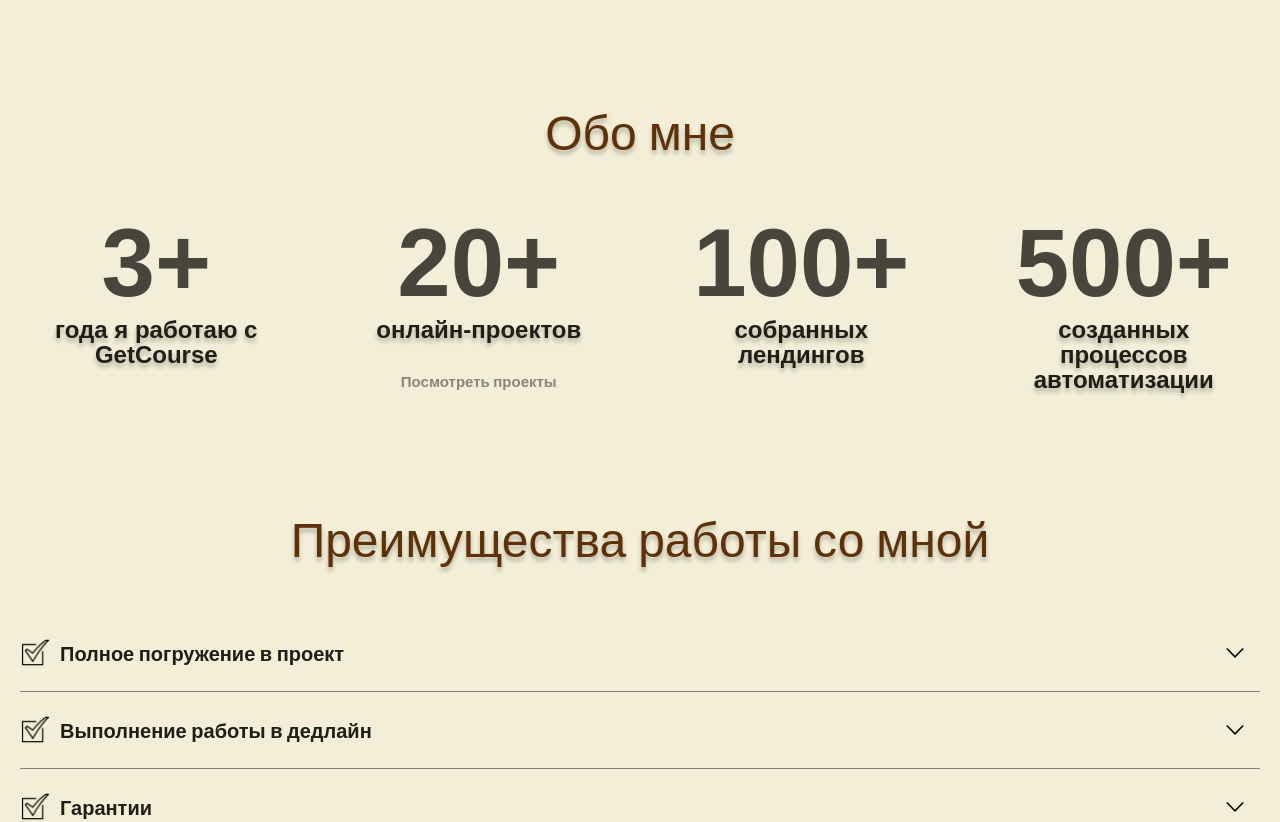
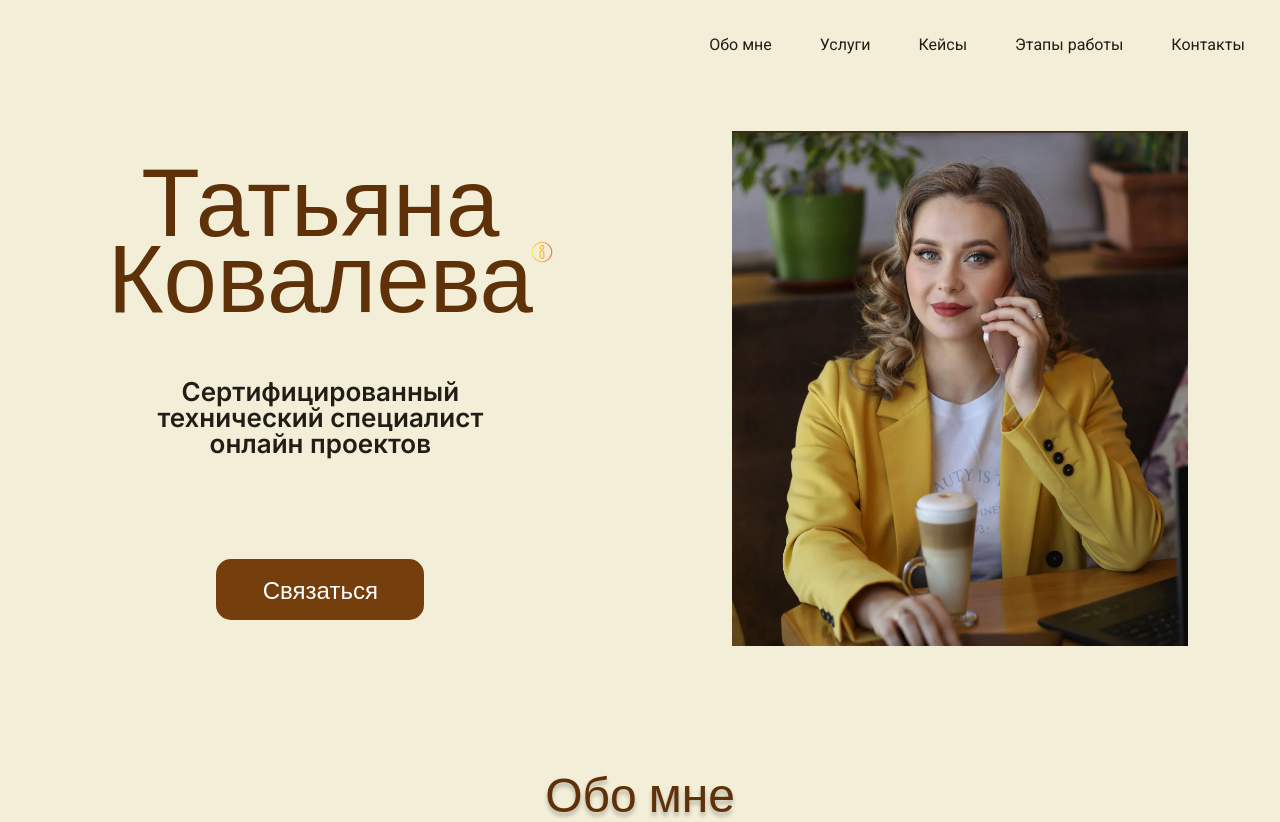
Before and after one commit to liliya-freckle/TatianaKovalevaProject, a React (Vite) app: page /TatianaKovalevaProject/aboutme in a window 1280 px wide. Shown: the top 822 px of the page. Built offline with nearby package versions, Linux system fonts and the light colour scheme; a web font is replaced by a local one.

Commit message:
added burger

```diff
--- a/src/App.jsx
+++ b/src/App.jsx
@@ -1,30 +1,27 @@
 import './App.css';
 import './styles/global.scss';
-import { BrowserRouter, Routes, Route } from 'react-router-dom';
-
+// import { BrowserRouter, Routes, Route } from 'react-router-dom';
+import NavigationBar from './components/Page1/NavigationBar'
+import Banner from './components/Page1/Banner'
 import Services from './components/Page3/Services';
 import AboutMe from './components/Page2/AboutMe';
 import JobStages from './components/Page5/JobStages';
 import Contacts from './components/Page6/Contacts';
 import CasesMainPage from './components/Page4/CasesMainPage';
-import MainPage from './components/Page1/MainPage';
+// import MainPage from './components/Page1/MainPage';
 
 function App() {
 
   return (
-
-    <BrowserRouter basename="/TatianaKovalevaProject">
-      <div className="App">
-        <Routes>
-          <Route path="/" element={<MainPage/>}/>
-          <Route path="/aboutme" element={<AboutMe/>}/>
-          <Route path='/services' element={<Services/>}/>
-          <Route path="/cases" element={<CasesMainPage/>}/>
-          <Route path="/jobstages" element={<JobStages/>}/>
-          <Route path="/contacts" element={<Contacts/>}/>
-        </Routes>
-      </div>
-    </BrowserRouter>
+    <>
+      <NavigationBar/>
+      <Banner />
+      <AboutMe id='aboutme' />
+      <Services id='services' />
+      <CasesMainPage id='cases' />
+      <JobStages id='jobstages' />
+      <Contacts id='contacts' />
+    </>
   )
 }
 
--- a/src/components/Page1/MainPage.jsx
+++ b/src/components/Page1/MainPage.jsx
@@ -1,23 +1,23 @@
-import Services from '../Page3/Services'
-import AboutMe from '../Page2/AboutMe'
-import CasesMainPage from '../Page4/CasesMainPage'
-import JobStages from '../Page5/JobStages'
-import Contacts from '../Page6/Contacts'
-import Banner from './Banner'
-import NavigationBar from './NavigationBar'
+// import Services from '../Page3/Services'
+// import AboutMe from '../Page2/AboutMe'
+// import CasesMainPage from '../Page4/CasesMainPage'
+// import JobStages from '../Page5/JobStages'
+// import Contacts from '../Page6/Contacts'
+// import Banner from './Banner'
+// import NavigationBar from './NavigationBar'
 
-const MainPage = () => {
-  return (
-    <>
-      <NavigationBar/>
-      <Banner />
-      <AboutMe id='aboutme' />
-      <Services id='services' />
-      <CasesMainPage id='cases' />
-      <JobStages id='jobstages' />
-      <Contacts id='contacts' />
-    </>
-  )
-}
+// const MainPage = () => {
+//   return (
+//     <>
+//       <NavigationBar/>
+//       <Banner />
+//       <AboutMe id='aboutme' />
+//       <Services id='services' />
+//       <CasesMainPage id='cases' />
+//       <JobStages id='jobstages' />
+//       <Contacts id='contacts' />
+//     </>
+//   )
+// }
 
-export default MainPage
+// export default MainPage
--- a/src/components/Page1/NavigationBar.jsx
+++ b/src/components/Page1/NavigationBar.jsx
@@ -1,14 +1,50 @@
 import './NavigationBar.scss'
+import React, { useState } from 'react';
+
 
 const NavigationBar = () => {
+    const [isMenuOpen, setIsMenuOpen] = useState(false);
+
+  const scrollToWithOffset = (id) => {
+    const element = document.getElementById(id);
+    if (element) {
+      const offset = 150;
+      const bodyRect = document.body.getBoundingClientRect().top;
+      const elementRect = element.getBoundingClientRect().top;
+      const elementPosition = elementRect - bodyRect;
+      const offsetPosition = elementPosition - offset;
+
+      window.scrollTo({
+        top: offsetPosition,
+        behavior: 'smooth'
+      });
+      setIsMenuOpen(false);
+    }
+  };
+  const handleNavClick = () => {
+        setIsMenuOpen(false);
+    };
   return (
-    <nav>
-      <a href="#aboutme">Обо мне</a>
-      <a href="#services">Услуги</a>
-      <a href="#cases">Кейсы</a>
-      <a href="#jobstages">Этапы работы</a>
-      <a href="#contacts">Контакты</a>
+    <>
+    <div
+        className={`burger-icon ${isMenuOpen ? 'open' : ''}`}
+        onClick={() => setIsMenuOpen(!isMenuOpen)}
+      >
+        <span></span>
+        <span></span>
+        <span></span>
+      </div>
+    <nav className={`nav-links ${isMenuOpen ? 'active' : ''}`}>
+      <a href="#aboutme" onClick={handleNavClick}>Обо мне</a>
+      <a href="#services" onClick={handleNavClick}>Услуги</a>
+      <a href="#cases" onClick={(e) => {
+              e.preventDefault();
+              scrollToWithOffset('cases');
+            }}>Кейсы</a>
+      <a href="#jobstages" onClick={handleNavClick}>Этапы работы</a>
+      <a href="#contacts" onClick={handleNavClick}>Контакты</a>
     </nav>
+    </>
   )
 }
 
--- a/src/components/Page1/NavigationBar.scss
+++ b/src/components/Page1/NavigationBar.scss
@@ -1,7 +1,41 @@
 @use './../../styles/variables' as *;
 
+.burger-icon {
+  display: none;
+  flex-direction: column;
+  justify-content: space-around;
+  width: 30px;
+  height: 24px;
+  cursor: pointer;
+  position: relative;
+	padding: 1.5rem;
+  z-index: 1001;
+  @media (max-width: 1000px) {
+    display: flex;
+		position: fixed;
+}
+  span {
+    display: block;
+    width: 100%;
+    height: 3px;
+    background: #000;
+    transition: all 0.8s ease;
+  }
 
-nav{
+  &.open {
+    span:nth-child(1) {
+      transform: rotate(45deg) translate(5px, 5px);
+    }
+    span:nth-child(2) {
+      opacity: 0;
+    }
+    span:nth-child(3) {
+      transform: rotate(-45deg) translate(7px, -7px);
+    }
+  }
+}
+
+.nav-links{
 	position: sticky;
 	margin-bottom: 2.6rem;
   top: 0;
@@ -13,8 +47,30 @@ nav{
 	font-family: $header-font;
 	z-index: 12;
   background-color: #f2eed7;
+
+	@media (max-width: 1000px) {
+    position: fixed;
+    top: 0;
+    left: 0;
+    width: 350px;
+    height: 400px;
+    flex-direction: column;
+    justify-content: space-between;
+    align-items: flex-end;
+		gap: 1.5rem;
+    z-index: 1000;
+    transform: translateX(-105%);
+    transition: transform 0.8s ease;
+    box-shadow: 6px 6px 0px 0px rgba(117, 62, 13, 0.2509803922);
+    &.active {
+      transform: translateX(0);
+    }
+}
 }
 a{
 	text-decoration: none;
 	color: $text-color;
+	@media (max-width: 1000px){
+		font-size: 2rem;
+	}
 }
--- a/src/components/Page3/ServiceModal.jsx
+++ b/src/components/Page3/ServiceModal.jsx
@@ -4,9 +4,9 @@ import SubModal from "./SubModal";
 import CloseButton from "../CloseButton/CloseButton";
 import styles from "./ServiceModal.module.scss";
 
-const scrollToContacts = () => {
-  document.getElementById("contacts")?.scrollIntoView({ behavior: "smooth" });
-};
+// const scrollToContacts = () => {
+//   document.getElementById("contacts")?.scrollIntoView({ behavior: "smooth" });
+// };
 
 const ServiceModal = ({ type, onClose }) => {
   const [subModal, setSubModal] = useState(null);
--- a/src/components/Page3/services.module.scss
+++ b/src/components/Page3/services.module.scss
@@ -5,8 +5,8 @@
 
 .title {
   color: #5e3109;
-  margin-bottom: 2.5rem;
-  padding-top: 2rem;
+  // margin-bottom: 2.5rem;
+  // padding-top: 2rem;
   font-weight: 400;
   font-size: 3rem;
   line-height: 4.75rem;
@@ -74,6 +74,9 @@
 }
 
 @media (max-width: 48rem) {
+  .servicesSection{
+    padding-top: 0;
+  }
   .serviceCard {
     flex: 1 1 100%;
   }
@@ -84,10 +87,12 @@
       margin-top: 1.25rem;
     }
   }
-
-  .title {
-    font-size: 1.75rem;
-  }
+.title {
+  margin-top: 0;
+}
+  // .title {
+  //   font-size: 1.75rem;
+  // }
 
   .content {
     width: 100%;
--- a/src/components/Page4/Cases/Cases.jsx
+++ b/src/components/Page4/Cases/Cases.jsx
@@ -91,7 +91,7 @@ const Cases = () => {
     setPopupData(null)
   }
   return (
-    <div
+  <div
       className={styles.cases}
       id='cases'>
       <h2>Кейсы</h2>
--- a/src/components/Page4/Cases/Cases.module.scss
+++ b/src/components/Page4/Cases/Cases.module.scss
@@ -7,19 +7,18 @@
     font-size: 2.1875rem;
     font-weight: 400;
     text-align: start;
-     @media (max-width: 43.75rem) {
-   font-size: 1.75rem;
-   line-height: 1.3;
-   padding-left: 2rem;
+    // @media (max-width: 43.75rem) {
+    //   font-size: 1.75rem;
+    //   line-height: 1.3;
+    //   padding-left: 2rem;
+    // }
   }
+  @media (max-width: 1150px) {
+    padding: 1.25rem;
   }
-  @media (max-width: 81.25rem) {
-    padding-left: 4rem;
-  }
-  @media (min-width: 81.26rem) {
-    padding-left: 6rem;
-  }
-
+  // @media (min-width: 81.26rem) {
+  //   padding-left: 6rem;
+  // }
 }
 h2 {
   color: #5e3109;
@@ -30,21 +29,21 @@ h2 {
 }
 .block {
   display: flex;
-  gap: 4rem;
+  gap: 3rem;
   max-width: 80rem;
   padding: 1rem 0;
   margin: 0 auto 4rem auto;
+  justify-content: space-around;
   img {
-    max-width: 30.625rem;
+    width: 30.625rem;
     border: 2px solid #753e0d;
     box-shadow: 6px 6px 0px 0px #753e0d40;
     object-fit: cover;
-    @media (max-width: 43.75rem) {
-   max-width:100%;
+    @media (max-width: 1000px) {
+      width: 90%;
     }
-
   }
-   @media (max-width: 62.5) {
+  @media (max-width: 1000px) {
     flex-direction: column;
     align-items: center;
   }
@@ -83,6 +82,7 @@ p {
   animation: fadeIn 1s ease forwards;
   width: 100%;
   height: 100%;
+  z-index: 1000;
   .close_img {
     position: absolute;
     top: 1.5625rem;
@@ -97,11 +97,13 @@ p {
     box-shadow: 0px 4px 4px #00000040;
     padding: 1rem 1.5rem;
     width: 56.25rem;
+    max-height: 90%;
+     overflow-y: auto;
     @media (max-width: 62.5rem) {
       width: 80%;
     }
   }
-  h3{
+  h3 {
     @media (max-width: 43.75rem) {
       font-size: 2rem;
     }
--- a/src/components/Page5/jobstages.module.scss
+++ b/src/components/Page5/jobstages.module.scss
@@ -3,7 +3,7 @@
 .title {
   color: $title-color;
   margin-bottom: 2.5rem;
-  padding-top: 2rem;
+  // padding-top: 2rem;
   font-weight: 400;
   font-size: 3rem;
   line-height: 4.75rem;
--- a/src/components/Page6/contacts.module.scss
+++ b/src/components/Page6/contacts.module.scss
@@ -15,7 +15,7 @@
 .contactsSection {
   padding: 5rem 1.25rem;
   text-align: center;
-  margin-top: 3rem;
+  // margin-top: 3rem;
   margin-bottom: 5rem;
 }
 // .contactsContainer{
```
Lines whose indentation alone changed are shown as unchanged.
